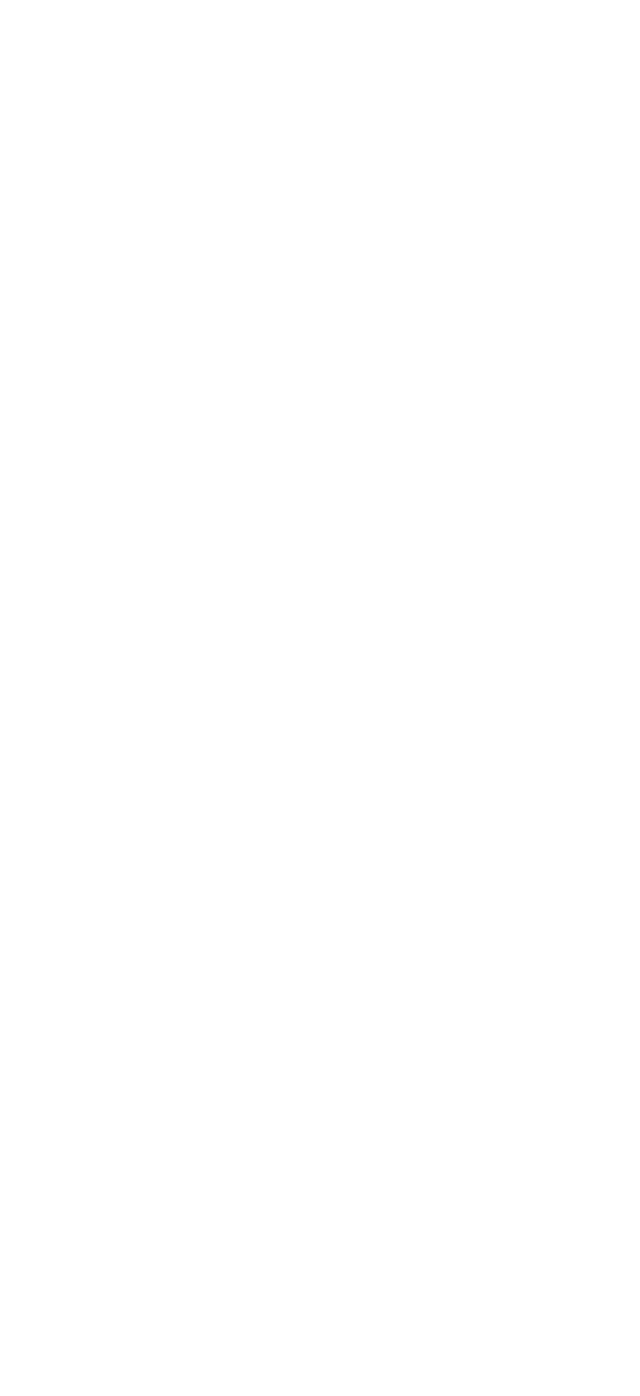
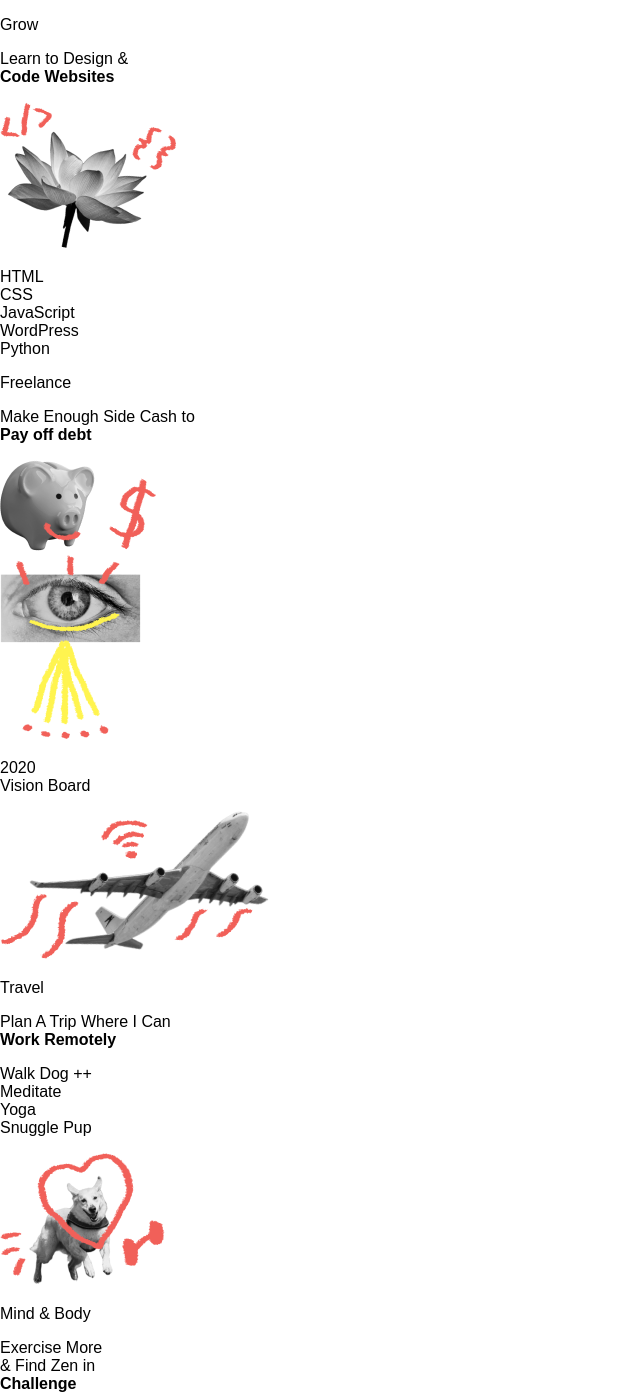
Before and after one commit to JoseDanielMX/vision-board, a plain HTML site: page index.html in a window 1280 px wide. Shown: the whole page, without its empty margins (0-640 px from the left). Before the commit the page ends 800 px from the top, so only its background shows below. Drawn offline with Linux system fonts and the light colour scheme.

Commit message:
Added content (text and images)

```diff
--- a/index.html
+++ b/index.html
@@ -10,7 +10,51 @@
 </head>
 <body>
 	<div id="vision-board">
-
+		<div class="block">
+			<p>Grow</p>
+			<p>Learn to Design &amp;<br><strong>Code Websites</strong></p>
+		</div>
+		<div class="block">
+			<img src="img/flower.png" alt="Flower">
+		</div>
+		<div class="block">
+			<p>
+				HTML<br>
+				CSS<br>
+				JavaScript<br>
+				WordPress<br>
+				Python
+			</p>
+		</div>
+		<div class="block">
+			<p>Freelance</p>
+			<p>Make Enough Side Cash to<br><strong>Pay off debt</strong></p>
+			<img src="img/piggy.png" alt="Piggy bank">
+		</div>
+		<div class="block">
+			<img src="img/eye.png" alt="Eye">
+			<p>2020<br>Vision Board</p>
+		</div>
+		<div class="block">
+			<img src="img/plane.png" alt="Airplane">
+			<p>Travel</p>
+			<p>Plan A Trip Where I Can<br><strong>Work Remotely</strong></p>
+		</div>
+		<div class="block">
+			<p>
+				Walk Dog ++<br>
+				Meditate<br>
+				Yoga<br>
+				Snuggle Pup
+			</p>
+		</div>
+		<div class="block">
+			<img src="img/doggo.png" alt="Dog">
+		</div>
+		<div class="block">
+			<p>Mind &amp; Body</p>
+			<p>Exercise More<br>&amp; Find Zen in<br><strong>Challenge</strong></p>
+		</div>
 	</div>
 </body>
 </html>
```
